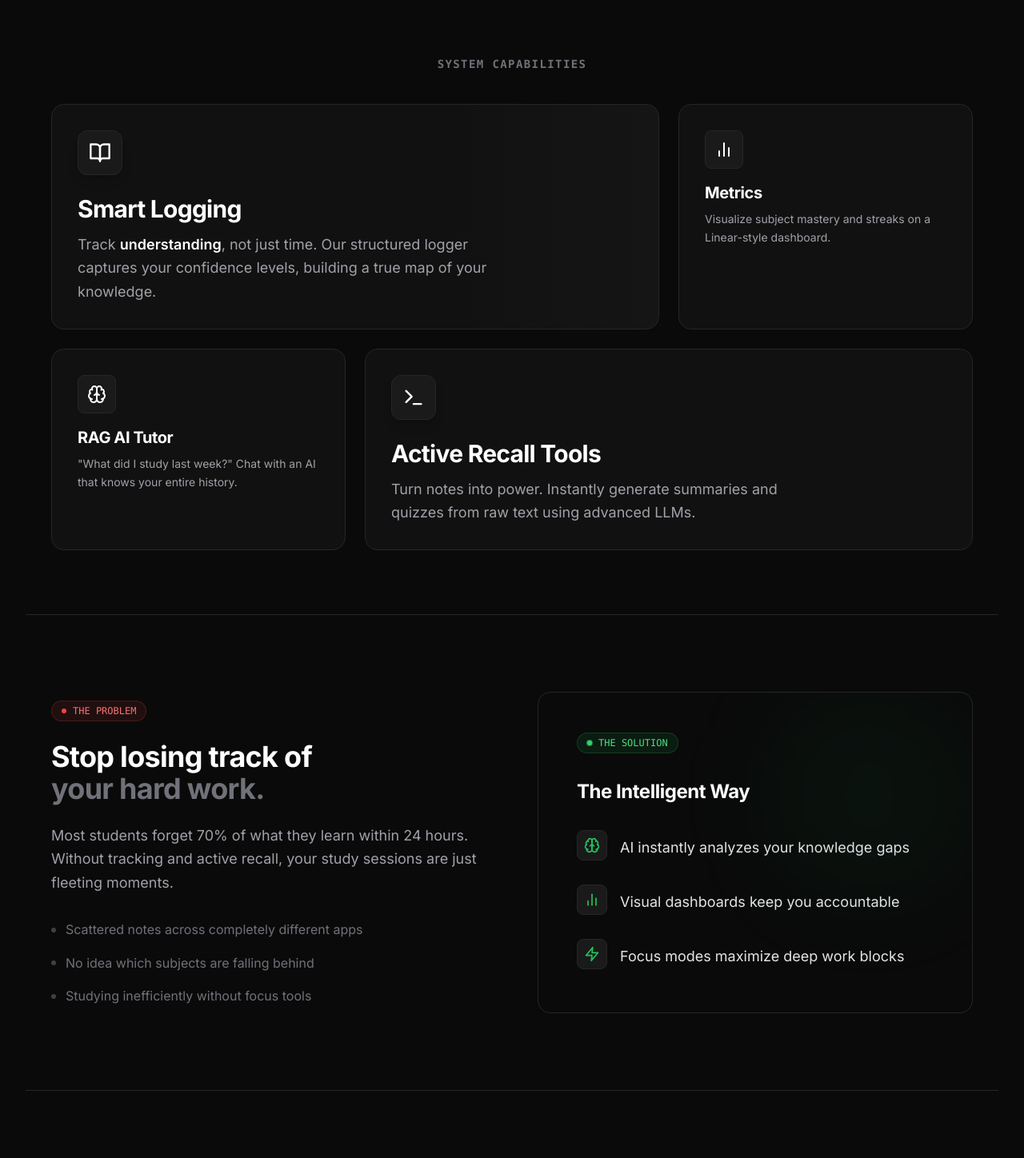
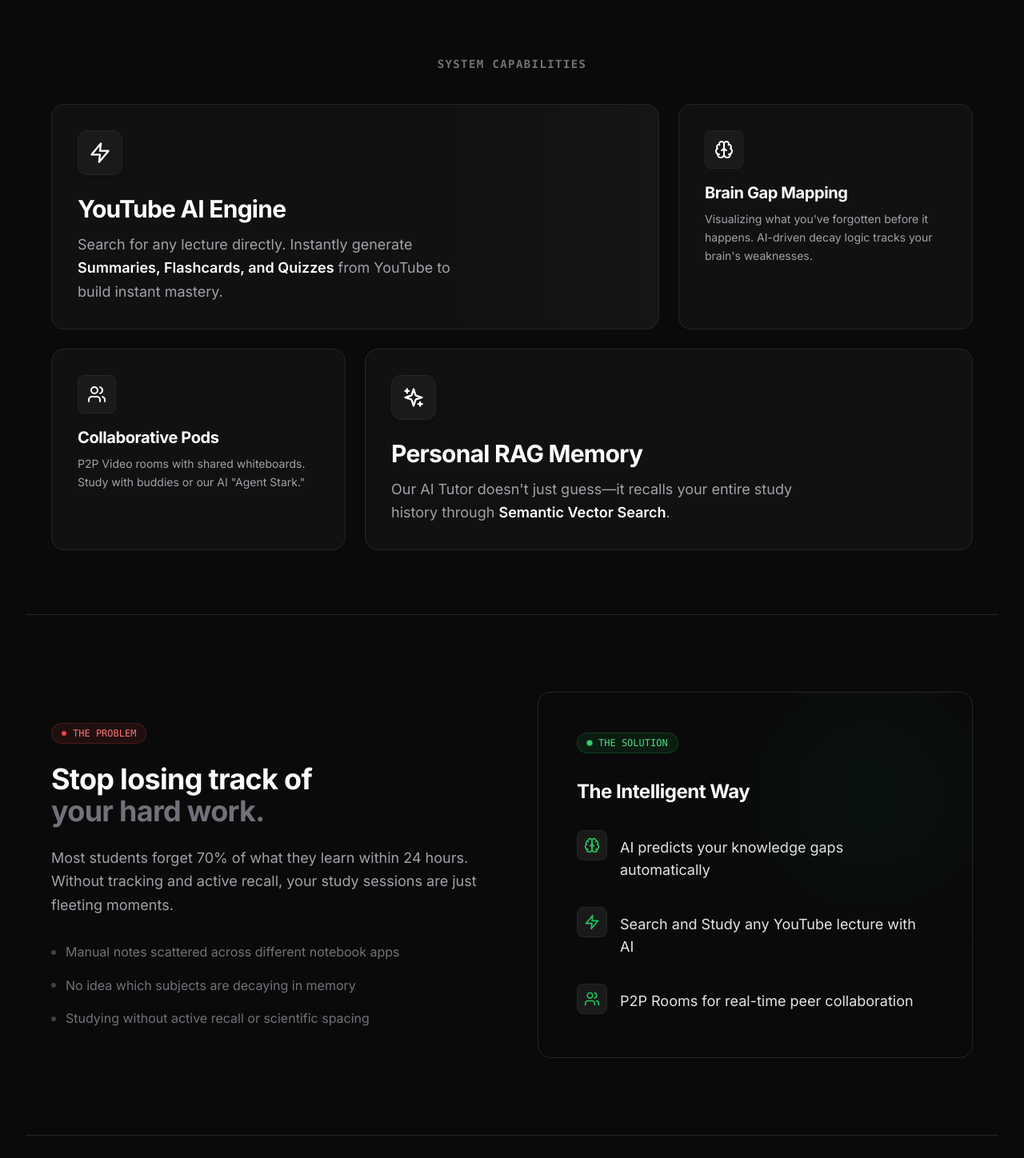
Before and after one commit to Singh-OmDev/Study-Buddy, a React (Vite) app in the folder client/: page / in a window 1280 px wide. Shown: the part 740-2188 px from the top of the page at 80% size. Built offline with nearby package versions, Linux system fonts and the light colour scheme; no server answers.

Commit message:
feat: premium minimalist landing page overhaul with simplified AI feature descriptions

```diff
--- a/client/src/pages/Features.jsx
+++ b/client/src/pages/Features.jsx
@@ -6,52 +6,52 @@ import { Link } from 'react-router-dom';
 const Features = () => {
     const features = [
         {
-            icon: BookOpen,
-            title: "Smart Logging System",
-            description: "Go beyond simple time tracking. Log your confidence levels, notes, and mood to build a comprehensive map of your knowledge.",
+            icon: Zap,
+            title: "YouTube AI Study Tool",
+            description: "Master lectures in minutes. Search for specific topics directly and instantly convert any video into structured notes, flashcards, and quizzes.",
+            color: "text-orange-500",
+            bg: "bg-orange-500/10",
+            border: "border-orange-500/20"
+        },
+        {
+            icon: Brain,
+            title: "AI Brain Gap Mapping",
+            description: "Stop guessing what to study. Our AI analyzes your history to visualize knowledge decay and identify gaps before they become failures.",
+            color: "text-purple-500",
+            bg: "bg-purple-500/10",
+            border: "border-purple-500/20"
+        },
+        {
+            icon: Share2,
+            title: "Collaborative Study Pods",
+            description: "Real-time P2P rooms with video chat and shared whiteboards. Study together with peer-matching or our AI fallback assistant.",
             color: "text-blue-500",
             bg: "bg-blue-500/10",
             border: "border-blue-500/20"
         },
         {
-            icon: Brain,
-            title: "RAG AI Tutor",
-            description: "Chat with an AI that remembers everything you've ever studied. Ask questions based on your own past notes and sessions.",
-            color: "text-purple-500",
-            bg: "bg-purple-500/10",
-            border: "border-purple-500/20"
-        },
-        {
-            icon: BarChart2,
-            title: "Analytics Dashboard",
-            description: "Visualize your progress with linear-style graphs. Track your study streaks, subject distribution, and focus hours.",
+            icon: Terminal,
+            title: "Personal RAG Tutor",
+            description: "Chat with an AI that genuinely knows you. Using Semantic Vector Search, Agent Stark recalls every session you've ever logged.",
             color: "text-green-500",
             bg: "bg-green-500/10",
             border: "border-green-500/20"
         },
         {
-            icon: Zap,
-            title: "Focus Mode",
-            description: "Eliminate distractions with our built-in Pomodoro timer and blocking tools. Deep work made easy.",
-            color: "text-yellow-500",
-            bg: "bg-yellow-500/10",
-            border: "border-yellow-500/20"
-        },
-        {
-            icon: Terminal,
-            title: "Active Recall Generator",
-            description: "Instantly turn your notes into quizzes and flashcards. The most effective way to learn, automated.",
+            icon: BookOpen,
+            title: "Active Recall Engine",
+            description: "Instantly turn raw notes or transcripts into interactive cards. Scientific spaced repetition ensures you retain information forever.",
             color: "text-red-500",
             bg: "bg-red-500/10",
             border: "border-red-500/20"
         },
         {
-            icon: Share2,
-            title: "Social Accountability",
-            description: "Share your progress with friends. Compete on leaderboards or just keep each other motivated.",
-            color: "text-pink-500",
-            bg: "bg-pink-500/10",
-            border: "border-pink-500/20"
+            icon: Globe,
+            title: "Zen Audio Hub",
+            description: "Eliminate distractions with a minimalist focus interface. Integrated Lofi streams and environmental audio for deep work.",
+            color: "text-zinc-400",
+            bg: "bg-zinc-400/10",
+            border: "border-zinc-400/20"
         }
     ];
 
--- a/client/src/pages/Landing.jsx
+++ b/client/src/pages/Landing.jsx
@@ -1,5 +1,5 @@
 import { Link } from 'react-router-dom';
-import { ArrowRight, BookOpen, Brain, Calendar, BarChart2, Zap, Terminal, Sparkles, Clock, Github, Twitter, Linkedin, Instagram } from 'lucide-react';
+import { ArrowRight, BookOpen, Brain, Calendar, BarChart2, Zap, Terminal, Sparkles, Clock, Github, Twitter, Linkedin, Instagram, Users } from 'lucide-react';
 import { useAuth } from '../context/AuthContext';
 import { Navigate } from 'react-router-dom';
 
@@ -21,9 +21,8 @@ const Landing = () => {
                         <span className="bg-clip-text text-transparent bg-gradient-to-r from-white to-zinc-500">learning journey</span>
                     </h1>
 
-                    <p className="max-w-2xl mx-auto text-lg md:text-xl text-zinc-500 mb-10 animate-in fade-in slide-in-from-bottom-8 duration-700 delay-200 leading-relaxed">
-                        The all-in-one workspace for serious students. Log sessions, analyze progress,
-                        and chat with an AI that remembers everything you've ever studied.
+                    <p className="max-w-2xl mx-auto text-lg md:text-xl text-zinc-500 mb-10 animate-in fade-in slide-in-from-bottom-8 duration-700 delay-200 leading-relaxed font-medium">
+                        Your AI study partner. Search YouTube for instant notes, map your knowledge gaps, and join live study rooms with friends. Mastery made simple.
                     </p>
 
                     <div className="flex flex-col sm:flex-row items-center justify-center gap-4 animate-in fade-in slide-in-from-bottom-10 duration-700 delay-300">
@@ -68,51 +67,51 @@ const Landing = () => {
                 <h2 className="text-sm font-mono text-zinc-500 uppercase tracking-widest mb-10 text-center">System Capabilities</h2>
 
                 <div className="grid grid-cols-1 md:grid-cols-3 gap-6">
-                    {/* Feature 1: Logger */}
+                    {/* Feature 1: YouTube AI */}
                     <div className="bento-card p-8 md:col-span-2 relative overflow-hidden group hover:border-zinc-600 transition-colors">
                         <div className="relative z-10">
                             <div className="w-14 h-14 bg-[#1a1a1a] rounded-xl flex items-center justify-center mb-6 border border-[#262626] group-hover:scale-110 transition-transform duration-300 shadow-lg">
-                                <BookOpen className="h-7 w-7 text-white" />
+                                <Zap className="h-7 w-7 text-white" />
                             </div>
-                            <h3 className="text-3xl font-extrabold text-white mb-3 tracking-tight">Smart Logging</h3>
+                            <h3 className="text-3xl font-extrabold text-white mb-3 tracking-tight">YouTube AI Engine</h3>
                             <p className="text-zinc-400 text-lg max-w-lg leading-relaxed">
-                                Track <span className="text-white font-semibold">understanding</span>, not just time. Our structured logger captures your confidence levels, building a true map of your knowledge.
+                                Search for any lecture directly. Instantly generate <span className="text-white font-semibold">Summaries, Flashcards, and Quizzes</span> from YouTube to build instant mastery.
                             </p>
                         </div>
                         <div className="absolute right-0 bottom-0 w-1/3 h-full bg-gradient-to-l from-[#1a1a1a] to-transparent opacity-50 group-hover:opacity-30 transition-opacity"></div>
                     </div>
 
-                    {/* Feature 2: Analytics */}
-                    <div className="bento-card p-8 flex flex-col relative overflow-hidden group hover:border-zinc-600 transition-colors">
-                        <div className="w-12 h-12 bg-[#1a1a1a] rounded-lg flex items-center justify-center mb-4 border border-[#262626] group-hover:rotate-6 transition-transform duration-300">
-                            <BarChart2 className="h-6 w-6 text-white" />
-                        </div>
-                        <h3 className="text-xl font-bold text-white mb-2">Metrics</h3>
-                        <p className="text-zinc-400 text-sm leading-relaxed">
-                            Visualize subject mastery and streaks on a Linear-style dashboard.
-                        </p>
-                    </div>
-
-                    {/* Feature 3: AI Chat */}
+                    {/* Feature 2: Brain Analyzer */}
                     <div className="bento-card p-8 flex flex-col relative overflow-hidden group hover:border-zinc-600 transition-colors">
                         <div className="w-12 h-12 bg-[#1a1a1a] rounded-lg flex items-center justify-center mb-4 border border-[#262626] group-hover:scale-110 transition-transform duration-300">
                             <Brain className="h-6 w-6 text-white" />
                         </div>
-                        <h3 className="text-xl font-bold text-white mb-2">RAG AI Tutor</h3>
+                        <h3 className="text-xl font-bold text-white mb-2">Brain Gap Mapping</h3>
                         <p className="text-zinc-400 text-sm leading-relaxed">
-                            "What did I study last week?" Chat with an AI that knows your entire history.
+                            Visualizing what you've forgotten before it happens. AI-driven decay logic tracks your brain's weaknesses.
                         </p>
                     </div>
 
-                    {/* Feature 4: Tools */}
+                    {/* Feature 3: Study Pods */}
+                    <div className="bento-card p-8 flex flex-col relative overflow-hidden group hover:border-zinc-600 transition-colors">
+                        <div className="w-12 h-12 bg-[#1a1a1a] rounded-lg flex items-center justify-center mb-4 border border-[#262626] group-hover:scale-110 transition-transform duration-300">
+                            <Users className="h-6 w-6 text-white" />
+                        </div>
+                        <h3 className="text-xl font-bold text-white mb-2">Collaborative Pods</h3>
+                        <p className="text-zinc-400 text-sm leading-relaxed">
+                            P2P Video rooms with shared whiteboards. Study with buddies or our AI "Agent Stark."
+                        </p>
+                    </div>
+
+                    {/* Feature 4: Memory System */}
                     <div className="bento-card p-8 md:col-span-2 relative overflow-hidden group hover:border-zinc-600 transition-colors">
                         <div className="relative z-10">
                             <div className="w-14 h-14 bg-[#1a1a1a] rounded-xl flex items-center justify-center mb-6 border border-[#262626] group-hover:scale-110 transition-transform duration-300 shadow-lg">
-                                <Terminal className="h-7 w-7 text-white" />
+                                <Sparkles className="h-7 w-7 text-white" />
                             </div>
-                            <h3 className="text-3xl font-extrabold text-white mb-3 tracking-tight">Active Recall Tools</h3>
+                            <h3 className="text-3xl font-extrabold text-white mb-3 tracking-tight">Personal RAG Memory</h3>
                             <p className="text-zinc-400 text-lg max-w-lg leading-relaxed">
-                                Turn notes into power. Instantly generate summaries and quizzes from raw text using advanced LLMs.
+                                Our AI Tutor doesn't just guess—it recalls your entire study history through <span className="text-white font-semibold">Semantic Vector Search</span>.
                             </p>
                         </div>
                     </div>
@@ -136,9 +135,9 @@ const Landing = () => {
                         </p>
                         <div className="space-y-4">
                             {[
-                                "Scattered notes across completely different apps",
-                                "No idea which subjects are falling behind",
-                                "Studying inefficiently without focus tools"
+                                "Manual notes scattered across different notebook apps",
+                                "No idea which subjects are decaying in memory",
+                                "Studying without active recall or scientific spacing"
                             ].map((item, i) => (
                                 <div key={i} className="flex items-center gap-3 text-zinc-500">
                                     <div className="min-w-[6px] h-[6px] bg-zinc-700 rounded-full" />
@@ -161,9 +160,9 @@ const Landing = () => {
                         <h3 className="text-2xl font-bold text-white mb-8">The Intelligent Way</h3>
                         <ul className="space-y-6">
                             {[
-                                { text: "AI instantly analyzes your knowledge gaps", icon: Brain },
-                                { text: "Visual dashboards keep you accountable", icon: BarChart2 },
-                                { text: "Focus modes maximize deep work blocks", icon: Zap }
+                                { text: "AI predicts your knowledge gaps automatically", icon: Brain },
+                                { text: "Search and Study any YouTube lecture with AI", icon: Zap },
+                                { text: "P2P Rooms for real-time peer collaboration", icon: Users }
                             ].map((item, i) => (
                                 <li key={i} className="flex items-start gap-4 text-zinc-200">
                                     <div className="p-2 rounded-lg bg-[#1a1a1a] border border-[#262626] text-green-500">
@@ -183,10 +182,10 @@ const Landing = () => {
 
                     <div className="grid grid-cols-1 md:grid-cols-4 gap-6">
                         {[
-                            { step: '01', title: 'Log Session', desc: 'Enter subject, topic, and duration.', icon: BookOpen },
-                            { step: '02', title: 'AI Analysis', desc: 'Auto-summarize notes & confidence.', icon: Sparkles },
-                            { step: '03', title: 'Track Data', desc: 'View analytics & streaks.', icon: BarChart2 },
-                            { step: '04', title: 'Review', desc: 'Chat with history to revise.', icon: Brain },
+                            { step: '01', title: 'Discover', desc: 'Search YouTube for lectures or log notes.', icon: Zap },
+                            { step: '02', title: 'Extract', desc: 'AI generates quizzes & flashcards.', icon: Sparkles },
+                            { step: '03', title: 'Collaborate', desc: 'Join study pods & share whiteboards.', icon: Users },
+                            { step: '04', title: 'Analyze', desc: 'AI identifies gaps & prompts revision.', icon: Brain },
                         ].map((item, idx) => (
                             <div key={idx} className="bento-card p-6 relative group hover:bg-[#151515] transition-colors">
                                 <div className="absolute top-4 right-4 text-4xl font-bold text-[#1f1f1f] group-hover:text-[#2a2a2a] transition-colors select-none font-mono">
```
